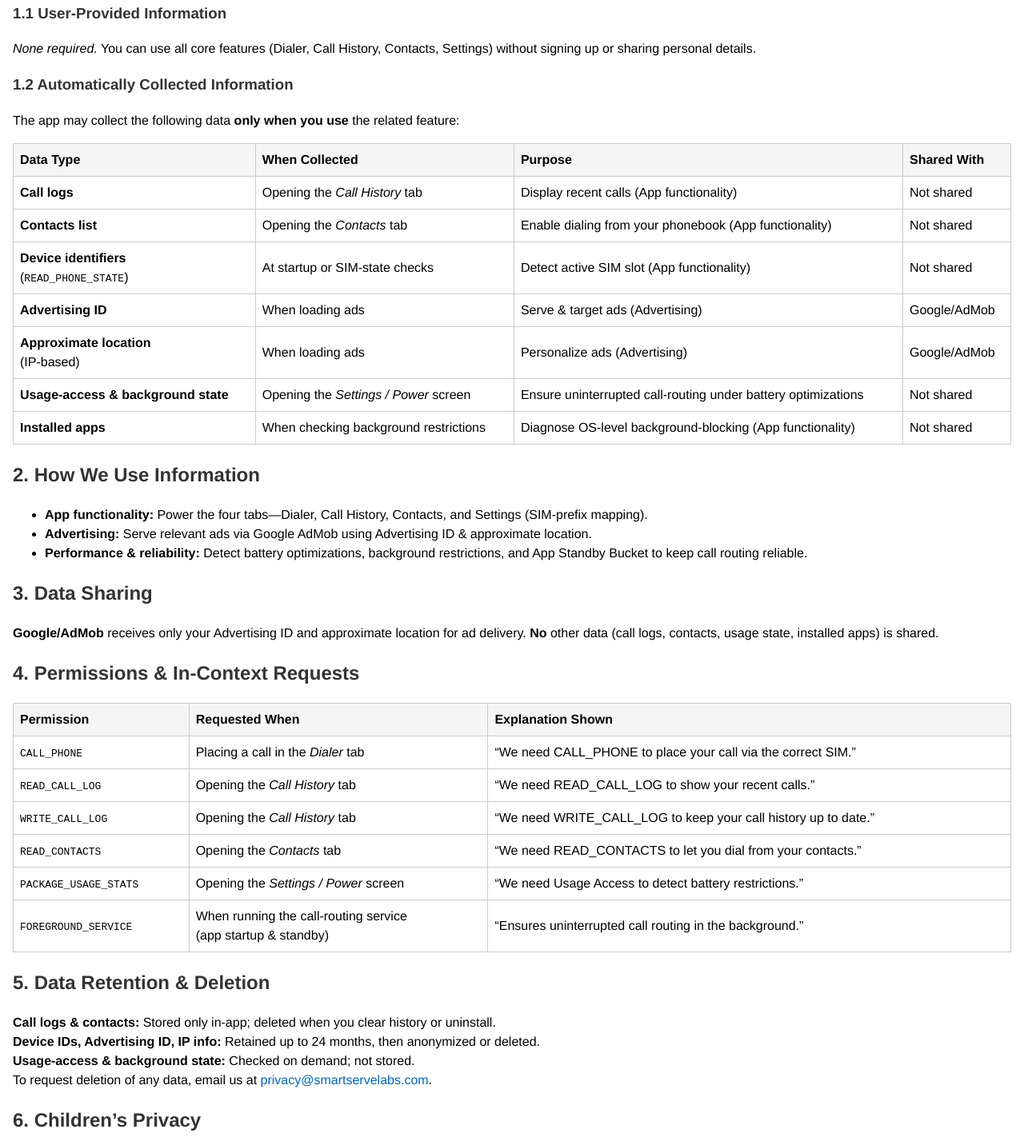
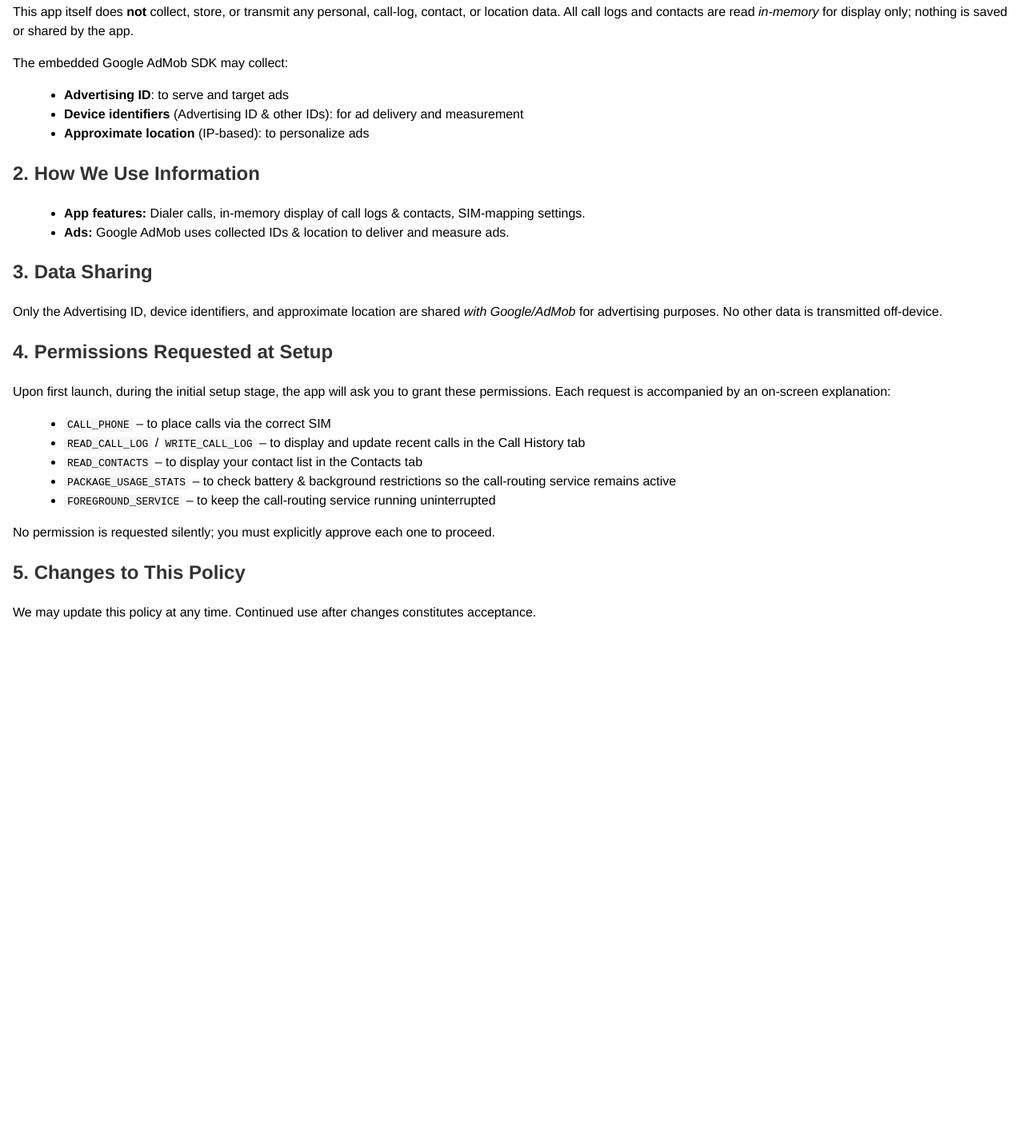
Before and after one commit to drknow1819/simselector-privacy-policy, a plain HTML site: page index.html in a window 1280 px wide. Shown: the part 228-1650 px from the top of the page at 80% size. After the commit the page ends 1022 px from the top, so only its background shows below. Drawn offline with Linux system fonts and the light colour scheme.

Commit message:
Update index.html

```diff
--- a/index.html
+++ b/index.html
@@ -6,157 +6,46 @@
   <title>Privacy Policy – SIM Selector</title>
   <style>
     body { font-family: 'Helvetica Neue', Helvetica, Arial, sans-serif; margin: 1em; line-height: 1.5; }
-    h1, h2, h3 { color: #333; }
-    table { border-collapse: collapse; width: 100%; margin: 1em 0; }
-    th, td { border: 1px solid #ccc; padding: 0.5em; text-align: left; }
-    th { background: #f5f5f5; }
-    a { color: #0066cc; text-decoration: none; }
-    a:hover { text-decoration: underline; }
+    h1, h2 { color: #333; }
+    ul { margin-left: 1.5em; }
+    code { background: #f5f5f5; padding: 0.1em 0.3em; }
   </style>
 </head>
 <body>
   <h1>Privacy Policy</h1>
   <p><strong>Effective date:</strong> April 1, 2025</p>
-  <p><strong>SIM Selector</strong> is provided by <strong>SmartServe Labs</strong>. This app is <strong>ad-supported</strong> via Google AdMob.</p>
+  <p><strong>SIM Selector</strong> is provided by <strong>SmartServe Labs</strong> and is ad-supported via Google AdMob.</p>
 
   <h2>1. Information We Collect</h2>
-
-  <h3>1.1 User-Provided Information</h3>
-  <p><em>None required.</em> You can use all core features (Dialer, Call History, Contacts, Settings) without signing up or sharing personal details.</p>
-
-  <h3>1.2 Automatically Collected Information</h3>
-  <p>The app may collect the following data <strong>only when you use</strong> the related feature:</p>
-
-  <table>
-    <thead>
-      <tr>
-        <th>Data Type</th>
-        <th>When Collected</th>
-        <th>Purpose</th>
-        <th>Shared With</th>
-      </tr>
-    </thead>
-    <tbody>
-      <tr>
-        <td><strong>Call logs</strong></td>
-        <td>Opening the <em>Call History</em> tab</td>
-        <td>Display recent calls (App functionality)</td>
-        <td>Not shared</td>
-      </tr>
-      <tr>
-        <td><strong>Contacts list</strong></td>
-        <td>Opening the <em>Contacts</em> tab</td>
-        <td>Enable dialing from your phonebook (App functionality)</td>
-        <td>Not shared</td>
-      </tr>
-      <tr>
-        <td><strong>Device identifiers</strong><br/>(<code>READ_PHONE_STATE</code>)</td>
-        <td>At startup or SIM-state checks</td>
-        <td>Detect active SIM slot (App functionality)</td>
-        <td>Not shared</td>
-      </tr>
-      <tr>
-        <td><strong>Advertising ID</strong></td>
-        <td>When loading ads</td>
-        <td>Serve & target ads (Advertising)</td>
-        <td>Google/AdMob</td>
-      </tr>
-      <tr>
-        <td><strong>Approximate location</strong><br/>(IP-based)</td>
-        <td>When loading ads</td>
-        <td>Personalize ads (Advertising)</td>
-        <td>Google/AdMob</td>
-      </tr>
-      <tr>
-        <td><strong>Usage-access & background state</strong></td>
-        <td>Opening the <em>Settings / Power</em> screen</td>
-        <td>Ensure uninterrupted call-routing under battery optimizations</td>
-        <td>Not shared</td>
-      </tr>
-      <tr>
-        <td><strong>Installed apps</strong></td>
-        <td>When checking background restrictions</td>
-        <td>Diagnose OS-level background-blocking (App functionality)</td>
-        <td>Not shared</td>
-      </tr>
-    </tbody>
-  </table>
+  <p>This app itself does <strong>not</strong> collect, store, or transmit any personal, call-log, contact, or location data. All call logs and contacts are read <em>in-memory</em> for display only; nothing is saved or shared by the app.</p>
+  <p>The embedded Google AdMob SDK may collect:</p>
+  <ul>
+    <li><strong>Advertising ID</strong>: to serve and target ads</li>
+    <li><strong>Device identifiers</strong> (Advertising ID & other IDs): for ad delivery and measurement</li>
+    <li><strong>Approximate location</strong> (IP-based): to personalize ads</li>
+  </ul>
 
   <h2>2. How We Use Information</h2>
   <ul>
-    <li><strong>App functionality:</strong> Power the four tabs—Dialer, Call History, Contacts, and Settings (SIM-prefix mapping).</li>
-    <li><strong>Advertising:</strong> Serve relevant ads via Google AdMob using Advertising ID & approximate location.</li>
-    <li><strong>Performance & reliability:</strong> Detect battery optimizations, background restrictions, and App Standby Bucket to keep call routing reliable.</li>
+    <li><strong>App features:</strong> Dialer calls, in-memory display of call logs & contacts, SIM-mapping settings.</li>
+    <li><strong>Ads:</strong> Google AdMob uses collected IDs & location to deliver and measure ads.</li>
   </ul>
 
   <h2>3. Data Sharing</h2>
-  <p><strong>Google/AdMob</strong> receives only your Advertising ID and approximate location for ad delivery. <strong>No</strong> other data (call logs, contacts, usage state, installed apps) is shared.</p>
+  <p>Only the Advertising ID, device identifiers, and approximate location are shared <em>with Google/AdMob</em> for advertising purposes. No other data is transmitted off-device.</p>
 
-  <h2>4. Permissions & In-Context Requests</h2>
-  <table>
-    <thead>
-      <tr>
-        <th>Permission</th>
-        <th>Requested When</th>
-        <th>Explanation Shown</th>
-      </tr>
-    </thead>
-    <tbody>
-      <tr>
-        <td><code>CALL_PHONE</code></td>
-        <td>Placing a call in the <em>Dialer</em> tab</td>
-        <td>“We need CALL_PHONE to place your call via the correct SIM.”</td>
-      </tr>
-      <tr>
-        <td><code>READ_CALL_LOG</code></td>
-        <td>Opening the <em>Call History</em> tab</td>
-        <td>“We need READ_CALL_LOG to show your recent calls.”</td>
-      </tr>
-      <tr>
-        <td><code>WRITE_CALL_LOG</code></td>
-        <td>Opening the <em>Call History</em> tab</td>
-        <td>“We need WRITE_CALL_LOG to keep your call history up to date.”</td>
-      </tr>
-      <tr>
-        <td><code>READ_CONTACTS</code></td>
-        <td>Opening the <em>Contacts</em> tab</td>
-        <td>“We need READ_CONTACTS to let you dial from your contacts.”</td>
-      </tr>
-      <tr>
-        <td><code>PACKAGE_USAGE_STATS</code></td>
-        <td>Opening the <em>Settings / Power</em> screen</td>
-        <td>“We need Usage Access to detect battery restrictions.”</td>
-      </tr>
-      <tr>
-        <td><code>FOREGROUND_SERVICE</code></td>
-        <td>When running the call-routing service<br/>(app startup & standby)</td>
-        <td>“Ensures uninterrupted call routing in the background.”</td>
-      </tr>
-    </tbody>
-  </table>
+  <h2>4. Permissions Requested at Setup</h2>
+  <p>Upon first launch, during the initial setup stage, the app will ask you to grant these permissions. Each request is accompanied by an on-screen explanation:</p>
+  <ul>
+    <li><code>CALL_PHONE</code> – to place calls via the correct SIM</li>
+    <li><code>READ_CALL_LOG</code> / <code>WRITE_CALL_LOG</code> – to display and update recent calls in the Call History tab</li>
+    <li><code>READ_CONTACTS</code> – to display your contact list in the Contacts tab</li>
+    <li><code>PACKAGE_USAGE_STATS</code> – to check battery & background restrictions so the call-routing service remains active</li>
+    <li><code>FOREGROUND_SERVICE</code> – to keep the call-routing service running uninterrupted</li>
+  </ul>
+  <p>No permission is requested silently; you must explicitly approve each one to proceed.</p>
 
-  <h2>5. Data Retention & Deletion</h2>
-  <p>
-    <strong>Call logs & contacts:</strong> Stored only in-app; deleted when you clear history or uninstall.<br/>
-    <strong>Device IDs, Advertising ID, IP info:</strong> Retained up to 24 months, then anonymized or deleted.<br/>
-    <strong>Usage-access & background state:</strong> Checked on demand; not stored.<br/>
-    To request deletion of any data, email us at <a href="mailto:privacy@smartservelabs.com">privacy@smartservelabs.com</a>.
-  </p>
-
-  <h2>6. Children’s Privacy</h2>
-  <p>We do <strong>not</strong> knowingly collect data from anyone under 13. If you believe a child under 13 has provided data, contact us to have it deleted.</p>
-
-  <h2>7. Security</h2>
-  <p>We use reasonable administrative, technical, and physical safeguards to protect your information. No system is completely foolproof, so use the App at your own discretion.</p>
-
-  <h2>8. Changes to This Policy</h2>
-  <p>We may update this policy at any time; the <strong>effective date</strong> will change when we post a new version. Continued use after changes constitutes acceptance.</p>
-
-  <h2>9. Contact Us</h2>
-  <p>
-    <strong>SmartServe Labs</strong><br/>
-    Email: <a href="mailto:privacy@smartservelabs.com">privacy@smartservelabs.com</a><br/>
-    Generated with help from App Privacy Policy Generator.
-  </p>
+  <h2>5. Changes to This Policy</h2>
+  <p>We may update this policy at any time. Continued use after changes constitutes acceptance.</p>
 </body>
 </html>
```
